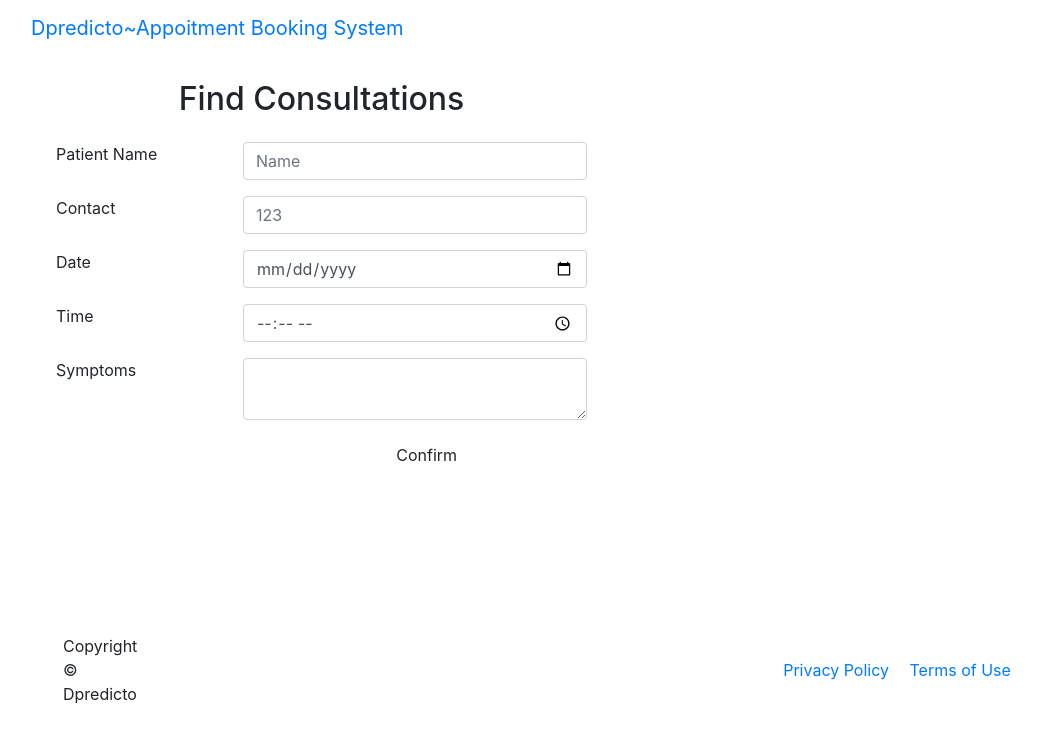
After one commit to shubham-murtadak/Dpredicto-An-Disease-Prediction-System, a Flask app: page /appointment in a window 1280 px wide. The commit adds this page. Shown: the top 743 px of the page, without its empty margins (38-1079 px from the left). Run offline with Flask 3, Linux system fonts and the light colour scheme; parts of the project's set-up code (start-up, migrations or seed data) failed here and were passed over; some libraries are stand-ins or nearby versions.

Commit message:
appoitement added

```diff
--- a/app.py
+++ b/app.py
@@ -102,7 +102,7 @@ def diabetes_result():
         scaler.fit(input_dat_reshaped)
         std_data = scaler.transform(input_dat_reshaped)
         # Using the obj of ML Model
-        predict = heart_pred.predict(std_data)
+        predict = dia_pred.predict(std_data)
 
         if predict[0] == 1:
             return render_template('diabetes.html', label=1)
@@ -193,7 +193,7 @@ def parkinsons_result():
         scaler.fit(input_dat_reshaped_heart)
         std_data_heart = scaler.transform(input_dat_reshaped_heart)
         # Using the obj of ML Model
-        predict = heart_pred.predict(std_data_heart)
+        predict = park_pred.predict(std_data_heart)
 
         if predict[0] == 1:
             return render_template('heart.html', label=1)
@@ -217,7 +217,17 @@ def predict():
     message={"answer":response}
     return jsonify(message)
 
+@app.route('/appointment', methods=['GET', 'POST'])
+def appointment():
+    if request.method == 'POST':
+        # Process the form data
+        # Retrieve the form input using request.form.get or request.form['input_name']
+        # Perform necessary operations or validations
 
+        # Return a response or redirect to a new page
+        return "Appointment booked successfully!"
 
+    # Render the HTML template for the appointment form
+    return render_template('appoitment.html')
 if __name__ == '__main__':
     app.run(debug=True)
--- /dev/null
+++ b/templates/appoitment.html
@@ -0,0 +1,148 @@
+<!doctype html>
+<html lang="en">
+  <head>
+    <title>Consultation</title>
+    <!-- Required meta tags -->
+    <meta charset="utf-8">
+    <meta name="viewport" content="width=device-width, initial-scale=1, shrink-to-fit=no">
+    <link rel="stylesheet" href="/dpredictoflask/staticstatic/appoitment.css">
+
+    <!-- Bootstrap CSS -->
+    <link rel="stylesheet" href="https://stackpath.bootstrapcdn.com/bootstrap/4.3.1/css/bootstrap.min.css" integrity="sha384-ggOyR0iXCbMQv3Xipma34MD+dH/1fQ784/j6cY/iJTQUOhcWr7x9JvoRxT2MZw1T" crossorigin="anonymous">
+  </head>
+  <body>
+    <nav class="navbar navbar-expand-lg nav-back fixed-top"
+    id="mainNav">
+      <div class="container">
+          <a class="navbar-brand" href="#">Dpredicto~Appoitment Booking System</a>
+          <button class="navbar-toggler navbar-toggler-right" type="button"
+           data-toggle="collapse" data-target="#navbarResponsive"
+           aria-controls="navbarResponsive" aria-expanded="false"
+           aria-label="Toggle navigation"><i class="fas fa-syringe fa-2x"></i>
+           </button>
+          <div class="collapse navbar-collapse" id="navbarResponsive">
+              <ul class="navbar-nav ml-auto">
+                <li class="nav-item"><a class="nav-link"
+
+              </ul>
+          </div>
+      </div>
+  </nav>
+
+<!-- End Header -->
+   <!-- ======= Hero Section ======= -->
+
+  <!-- End Hero -->
+  <div class="container mt-4 p-4">
+      <div class="row">
+          <div class="col-md-6">
+              <h2 class="text-center my-4">
+                  Find Consultations
+              </h2>
+              <form>
+                  <div class="form-group row">
+                      <label class="col-sm-4 col-lg-4">
+                          Patient Name
+                      </label>
+                      <div class="col-sm-8 col-lg-8">
+                          <input type="text"id="patient-name"class="form-control"
+                          placeholder="Name"required>
+                      </div>
+                  </div>
+                  <!---->
+                  <div class="form-group row">
+                    <label class="col-sm-4 col-lg-4">
+                        Contact
+                    </label>
+                    <div class="col-sm-8 col-lg-8">
+                        <input type="tel"id="contact"class="form-control"
+                        placeholder="123"required>
+                    </div>
+                </div>
+                <!---->
+                <div class="form-group row">
+                    <label class="col-sm-4 col-lg-4">
+                      Date
+                    </label>
+                    <div class="col-sm-8 col-lg-8">
+                        <input type="date"id="date"class="form-control">
+                    </div>
+                </div>
+                <!---->
+                <div class="form-group row">
+                    <label class="col-sm-4 col-lg-4">
+                       Time
+                    </label>
+                    <div class="col-sm-8 col-lg-8">
+                        <input type="time"id="time"class="form-control">
+                       </div>
+                </div>
+                <!---->
+                <div class="form-group row">
+                    <label class="col-sm-4 col-lg-4">
+                       Symptoms
+                    </label>
+                    <div class="col-sm-8 col-lg-8">
+                        <textarea id="symptoms" class="form-control" required></textarea>
+                    </div>
+                </div>
+                <!---->
+                <div class="form-group row justify-content-end">
+                    <div class="col-sm-5">
+                        <button type="submit"class="btn btn-form">
+                            Confirm
+                        </button>
+                    </div>
+                </div>
+
+              </form>
+          </div>
+          <div class="col-md-6">
+              <h2 id="services" class="text-center my-4"></h2>
+              <ul id="consultations"class="list-group"></ul>
+          </div>
+      </div>
+  </div>
+
+
+  <!-- Footer-->
+  <footer class="footer py-4 mt-5">
+    <div class="container">
+        <div class="row align-items-center">
+            <div class="col-lg-4 text-lg-left">Copyright © Dpredicto</div>
+            <div class="col-lg-4 my-3 my-lg-0">
+                <a class="btn btn-back btn-social mx-2" href="#!">
+                  <i class="fab fa-twitter"></i></a>
+                  <a class="btn btn-back btn-social mx-2" href="#!">
+                    <i class="fab fa-facebook-f"></i></a>
+                    <a class="btn btn-back btn-social mx-2" href="#!">
+                      <i class="fab fa-linkedin-in"></i></a>
+            </div>
+            <div class="col-lg-4 text-lg-right">
+              <a class="mr-3 text" href="#!">Privacy Policy</a>
+              <a href="#!"class="text">Terms of Use</a></div>
+        </div>
+    </div>
+</footer>
+
+
+
+
+
+
+
+
+
+
+
+
+
+
+
+
+
+
+
+
+  </body>
+</html>
--- a/templates/contact.html
+++ b/templates/contact.html
@@ -11,7 +11,7 @@
         integrity="sha384-+0n0xVW2eSR5OomGNYDnhzAbDsOXxcvSN1TPprVMTNDbiYZCxYbOOl7+AMvyTG2x" crossorigin="anonymous">
         <style>
           body {
-            background-image: url("../static/img/b1.jpg");
+            background-image: url("../static/img/bg.jpg");
             background-size: cover;
             background-repeat: no-repeat;
             /* Additional background styles */
--- a/templates/diabetes.html
+++ b/templates/diabetes.html
@@ -205,6 +205,11 @@
            <div class="form-group">
              <input type="submit" class="btn btn-primary" value="Submit">
              <input type="reset" class="btn btn-danger" value="Reset">
+
+             <form action="/appointment" method="post">
+              <div class="form-group row justify-content-end">
+                <div class="col-sm-5">
+                  <input type="submit" class="btn btn-form" value="Book Appointment">
            </div>
          </form>
          </div>
--- a/templates/home.html
+++ b/templates/home.html
@@ -39,6 +39,9 @@
                     </li>
                     <li class="nav-item">
                         <a class="nav-link active" aria-current="page" href="/parkinsons">Perkinsons</a>
+                    </li>
+                    <li class="nav-item">
+                      <a class="nav-link active" aria-current="appoitment" href="/appointment">Appointment</a>
                     </li>
                     <li class="nav-item">
                         <a class="nav-link active" aria-current="page" href="/about">About</a>
```
Also changed, not shown: static/appoitment.css (added, +112 -0 lines).
